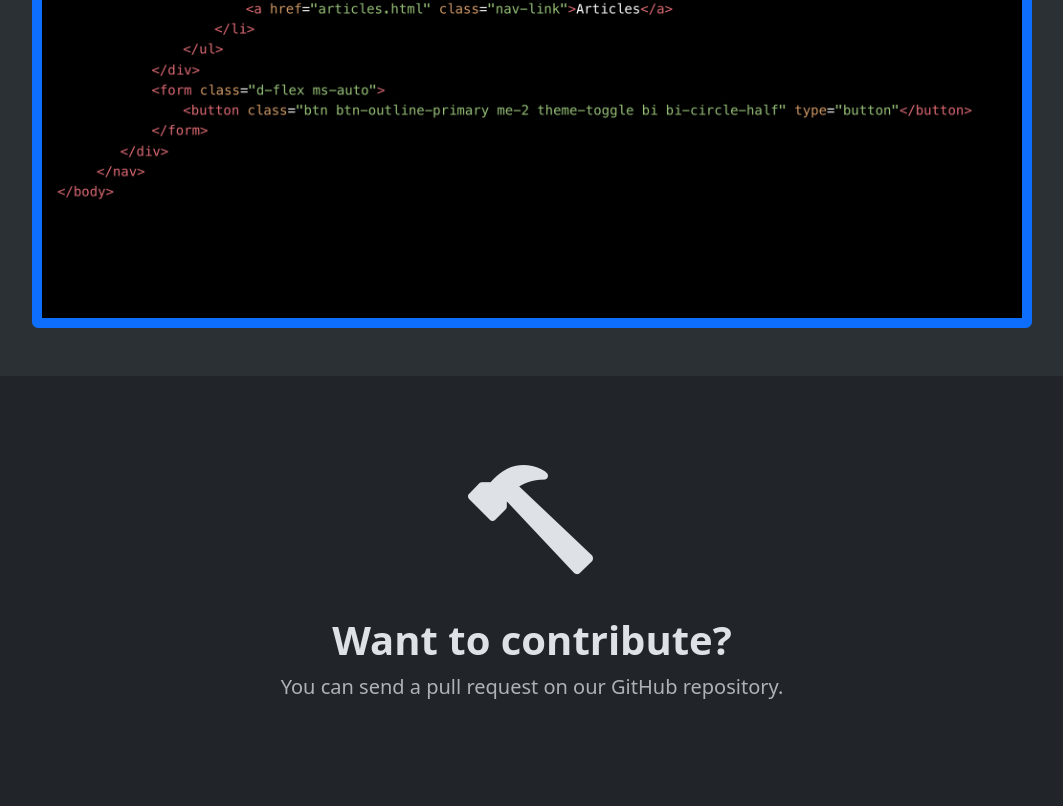
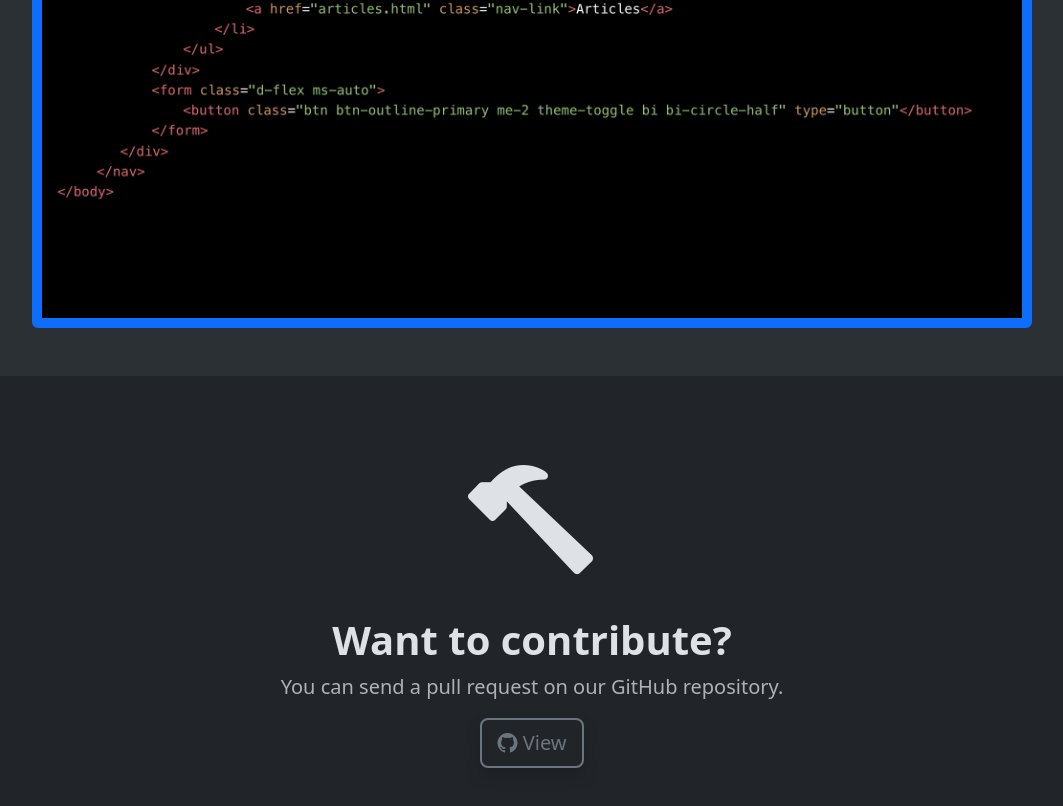
Before and after one commit to Terriblepedia/terriblepedia.github.io, a plain HTML site: page index.html in a window 1280 px wide. Shown: the part 1284-2090 px from the top of the page, without its empty margins (108-1171 px from the left). Before the commit the page ends 2050 px from the top, so only its background shows below. Drawn offline with nearby package versions, Linux system fonts and the light colour scheme.

Commit message:
Update GitHub repo links and remove extra newline
Changed GitHub links in index.html to point to the correct Terriblepedia repository and added a missing button for contributions. Also removed an unnecessary leading newline in index.js.

```diff
--- a/index.html
+++ b/index.html
@@ -57,7 +57,7 @@
             <p class="lead fw-light text-muted text-secondary" data-aos="fade-up">Terriblepedia is fully open-sourced.
                 You can find the source code on GitHub.
             </p>
-            <a class="btn btn-outline-secondary btn-lg shadow border-2 mb-3" data-aos="fade-up" href="https://github.com">
+            <a class="btn btn-outline-secondary btn-lg shadow border-2 mb-3" data-aos="fade-up" href="https://github.com/Terriblepedia/terriblepedia.github.io">
                 <i class="bi bi-github"></i>
                 View
             </a>
@@ -72,6 +72,10 @@
             <i class="bi bi-hammer" style="font-size: 8rem;"></i>
             <h1 class="fw-bold">Want to contribute?</h1>
             <p class="fw-light text-muted text-secondary lead">You can send a pull request on our GitHub repository.</p>
+            <a class="btn btn-outline-secondary btn-lg shadow border-2 mb-3" href="https://github.com/Terriblepedia/terriblepedia.github.io">
+                <i class="bi bi-github"></i>
+                View
+            </a>
         </div>
     </section>
 
--- a/index.js
+++ b/index.js
@@ -1,4 +1,3 @@
-
 document.addEventListener("DOMContentLoaded", function() {
     const themeTarget = document.documentElement;
     const toggleBtn = document.querySelector(".theme-toggle");
```
